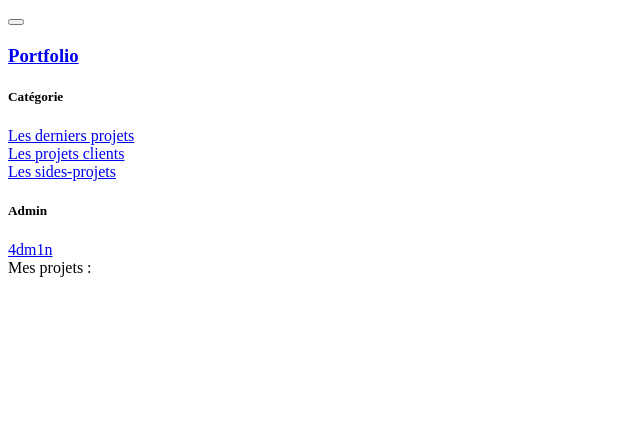
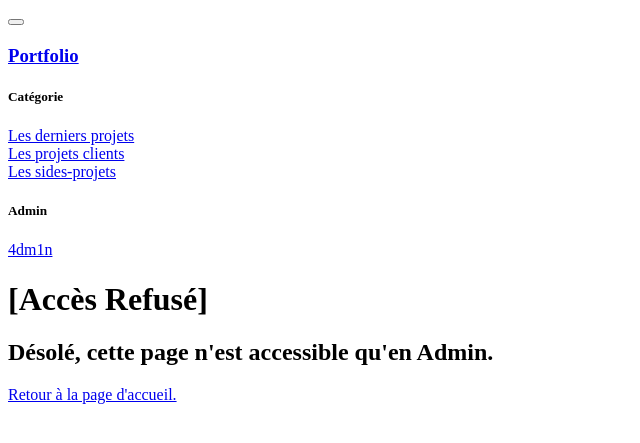
Before and after one commit to enzobrg/portfolio, a Symfony app: template templates/admin/show.html.twig in a window 1280 px wide. Shown: the top 443 px of the page, without its empty margins (0-640 px from the left). Run offline with Twig, Linux system fonts and the light colour scheme; the template is opened without the code that fills it, so the values that code supplies are empty; some libraries are stand-ins or nearby versions.

Commit message:
fix bug and add security auth for admin

```diff
--- a/src/Controller/LoginController.php
+++ b/src/Controller/LoginController.php
@@ -6,6 +6,7 @@ use Symfony\Bundle\FrameworkBundle\Controller\AbstractController;
 use Symfony\Component\HttpFoundation\Response;
 use Symfony\Component\Routing\Annotation\Route;
 use Symfony\Component\Security\Http\Authentication\AuthenticationUtils;
+use Sensio\Bundle\FrameworkExtraBundle\Configuration\IsGranted;
 
 class LoginController extends AbstractController
 {
--- /dev/null
+++ b/templates/_components/adminOnly.html.twig
@@ -0,0 +1,11 @@
+{% extends 'base.html.twig' %}
+
+{% block title %}Erreur{% endblock %}
+
+{% block body %}
+    <div class="mt-5 m-5">
+        <h1 class="text-white text-center mt-4"><i class="fas fa-ban"></i> [Accès Refusé] <i class="fas fa-ban"></i></h1>
+    <h2 class="text-white mt-5">Désolé, cette page n'est accessible qu'en Admin.</h2>
+    <a href="{{ path('home_index') }}" class="mt-3 nav-link text-white"><i class="fas fa-undo"></i> Retour à la page d'accueil.</a>
+    </div>
+{% endblock %}
--- a/templates/admin/edit.html.twig
+++ b/templates/admin/edit.html.twig
@@ -4,6 +4,8 @@
 
 {% block body %}
     {% include "_components/_navbar.html.twig" %}
+
+    {% if is_granted('ROLE_ADMIN') %}
     <div class="text-center text-white mt-5">
     <h1>Edit Projects</h1>
 
@@ -12,4 +14,7 @@
 
         <a href="{{ path('home_projects_index_admin') }}" class="mt-4 text-white nav-link">Back to list</a>
     </div>
+    {% else %}
+        {% include "_components/adminOnly.html.twig" %}
+    {% endif %}
 {% endblock %}
--- a/templates/admin/new.html.twig
+++ b/templates/admin/new.html.twig
@@ -5,6 +5,7 @@
 {% block body %}
     {% include "_components/_navbar.html.twig" %}
 
+    {% if is_granted('ROLE_ADMIN') %}
     <div class="d-flex justify-content-center text-white m-5">
 
         {{ form_start(form) }}
@@ -14,4 +15,7 @@
         <button type="submit">Add projects</button>
         {{ form_end(form) }}
     </div>
+    {% else %}
+        {% include "_components/adminOnly.html.twig" %}
+    {% endif %}
 {% endblock %}
--- a/templates/admin/profil.html.twig
+++ b/templates/admin/profil.html.twig
@@ -4,6 +4,7 @@
 
 {% block body %}
     {% include "_components/_navbar.html.twig" %}
+    {% if is_granted('ROLE_ADMIN') %}
     <div class="text-white text-center mt-5">
         <h2>Bienvenue sur ton espace profil {{ app.user.email }} !</h2>
     </div>
@@ -13,4 +14,7 @@
     <div class="text-center mt-5">
         <a href="{{ path('home_projects_index_admin') }}" class="text-white nav-link fs-4">Modifier ou suprimer un projet ? ? <i class="fas fa-pencil-alt"></i></a>
     </div>
+        {% else %}
+        {% include "_components/adminOnly.html.twig" %}
+    {% endif %}
 {% endblock %}
--- a/templates/admin/show.html.twig
+++ b/templates/admin/show.html.twig
@@ -5,6 +5,7 @@
 {% block body %}
     {% include "_components/_navbar.html.twig" %}
 
+    {% if is_granted('ROLE_ADMIN') %}
     <div class="text-white fs-2 m-5 text-center">
         <i class="fas fa-history"></i>  Mes projets :
     </div>
@@ -18,4 +19,7 @@
     </div>
     {% endfor %}
 </div>
+    {% else %}
+        {% include "_components/adminOnly.html.twig" %}
+    {% endif %}
 {% endblock %}
```
Also changed, not shown: src/Controller/AdminController.php (+6 -1 lines), 1 other file.
